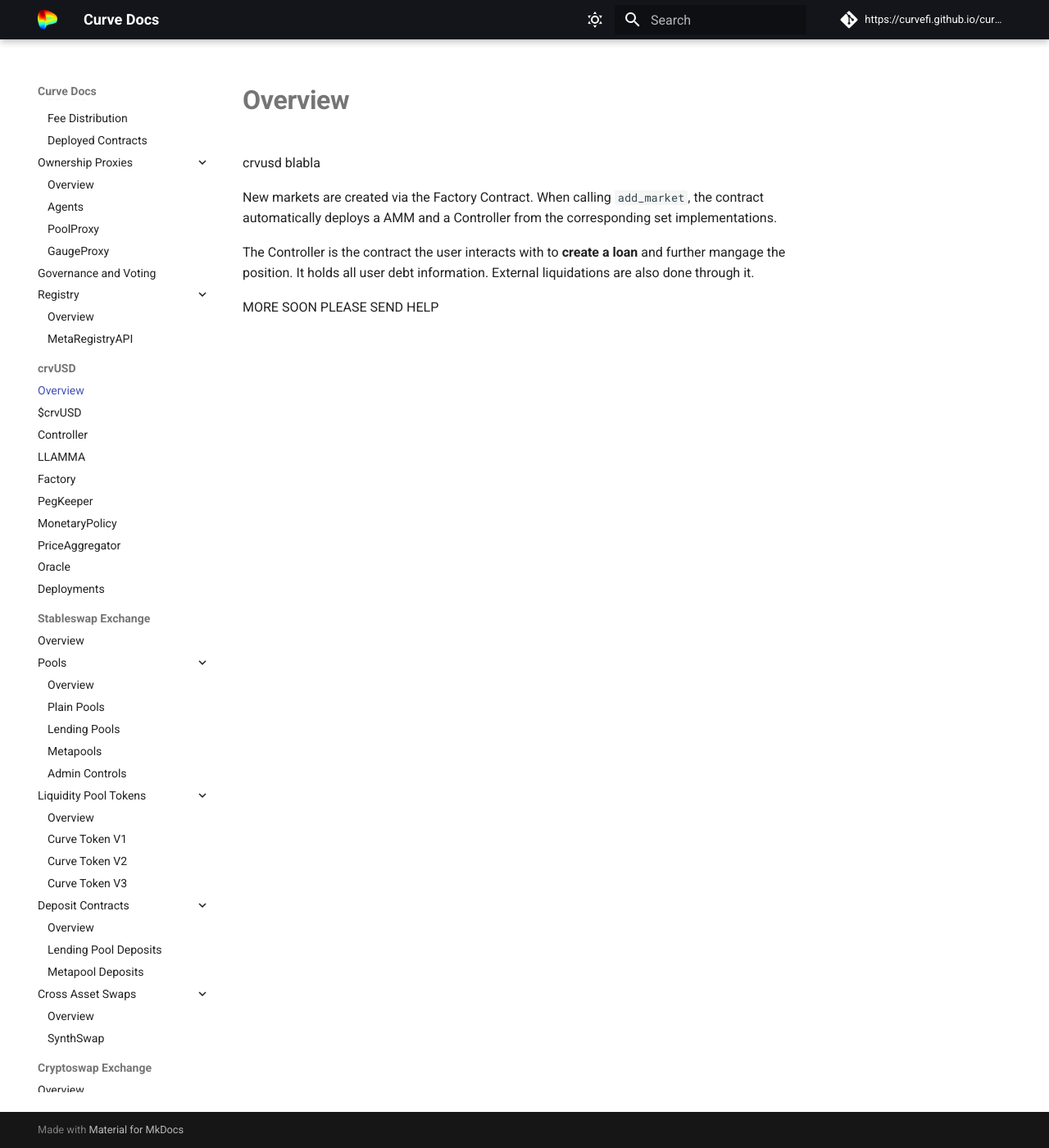
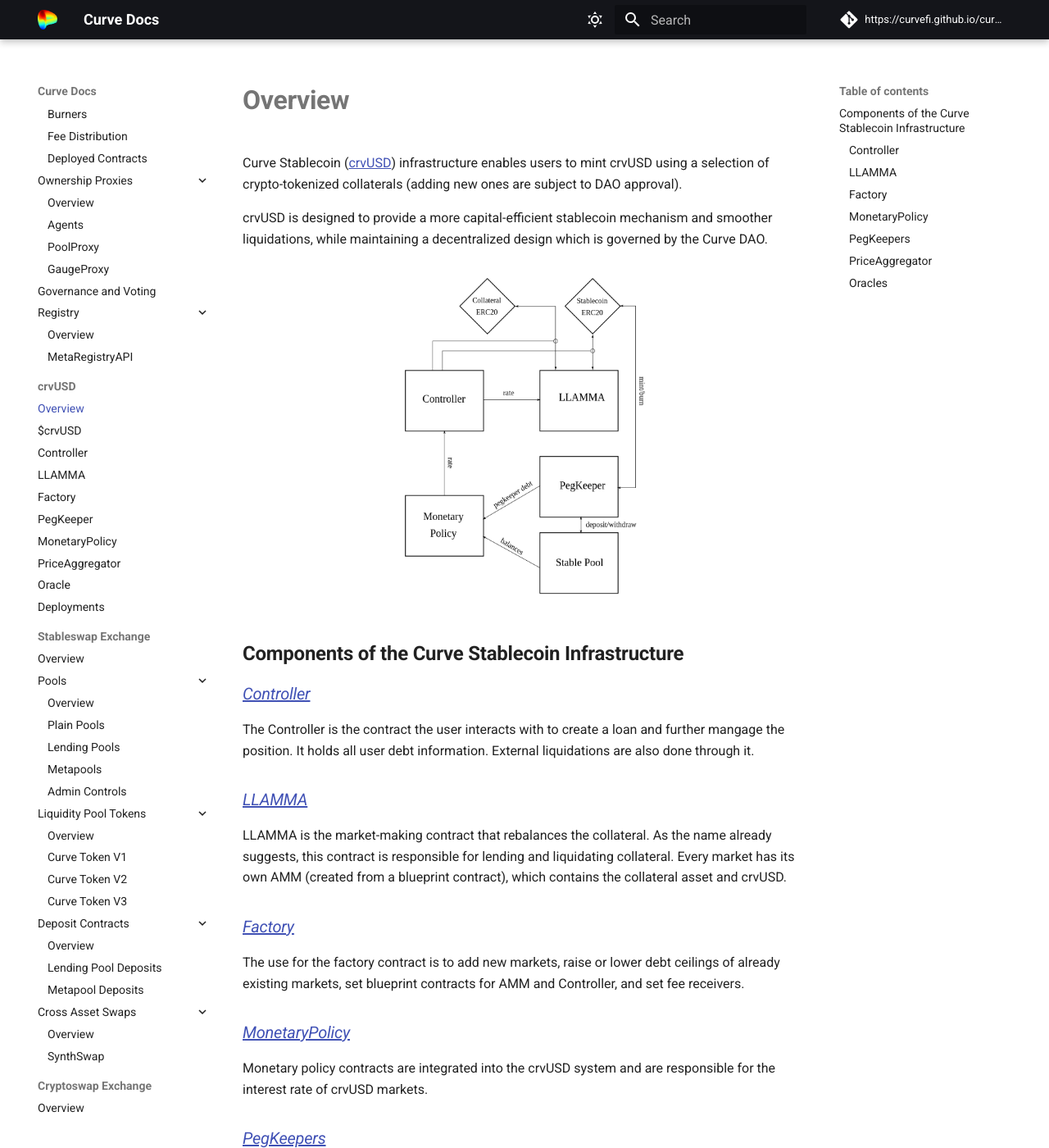
Before and after one commit to CurveDocs/curve-docs, an MkDocs documentation site: the page built from docs/LLAMMA/overview.md, in a window 1280 px wide and 1400 px high. Shown: the whole window at 82% size. Built offline with MkDocs 1.6.1 and Material for MkDocs 9.7.7, drawn with Linux system fonts in a browser that asks for light colours; some of the changed text lies outside the part shown.

Commit message:
crvusd overview (not finished)

```diff
--- a/docs/LLAMMA/overview.md
+++ b/docs/LLAMMA/overview.md
@@ -1,7 +1,32 @@
-crvusd blabla
+Curve Stablecoin ([crvUSD](../LLAMMA/crvUSD.md)) infrastructure enables users to mint crvUSD using a selection of crypto-tokenized collaterals (adding new ones are subject to DAO approval).
 
-New markets are created via the Factory Contract. When calling `add_market`, the contract automatically deploys a AMM and a Controller from the corresponding set implementations.
+crvUSD is designed to provide a more capital-efficient stablecoin mechanism and smoother liquidations, while maintaining a decentralized design which is governed by the Curve DAO.
 
-The Controller is the contract the user interacts with to **create a loan** and further mangage the position. It holds all user debt information. External liquidations are also done through it.
+<figure markdown>
+  ![](../images/figure1_crvusdx.png){ width="300" }
+  <figcaption></figcaption>
+</figure>
 
-MORE SOON PLEASE SEND HELP
+
+# **Components of the Curve Stablecoin Infrastructure**
+
+## *[Controller](../LLAMMA/controller.md)*
+The Controller is the contract the user interacts with to create a loan and further mangage the position. It holds all user debt information. External liquidations are also done through it.
+
+## *[LLAMMA](../LLAMMA/amm.md)*
+LLAMMA is the market-making contract that rebalances the collateral. As the name already suggests, this contract is responsible for lending and liquidating collateral. Every market has its own AMM (created from a blueprint contract), which contains the collateral asset and crvUSD.
+
+## *[Factory](../LLAMMA/factory.md)*
+The use for the factory contract is to add new markets, raise or lower debt ceilings of already existing markets, set blueprint contracts for AMM and Controller, and set fee receivers.
+
+## *[MonetaryPolicy](../LLAMMA/monetarypolicy.md)*
+Monetary policy contracts are integrated into the crvUSD system and are responsible for the interest rate of crvUSD markets.
+
+## *[PegKeepers](../LLAMMA/pegkeeper.md)*
+PegKeepers are contracts that help stabilize the peg of crvUSD. They are allocated a specific amount of crvUSD to use in securing the peg.
+
+## *[PriceAggregator](../LLAMMA/priceaggregator.md)*
+The AggregatorStablePrice contract is designed to aggregate the prices of crvUSD based on multiple Curve Stableswap pools. This price is mainly used as an oracle for the calculation of the interest rate, providing an aggregated and an exponential moving average price.
+
+## *[Oracles](../LLAMMA/oracle.md)*
+coming soon...
```
